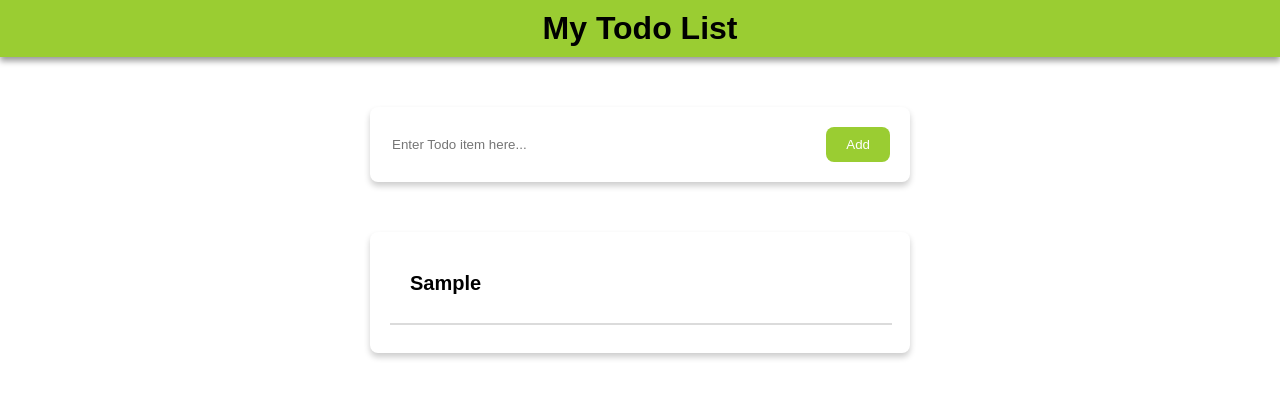
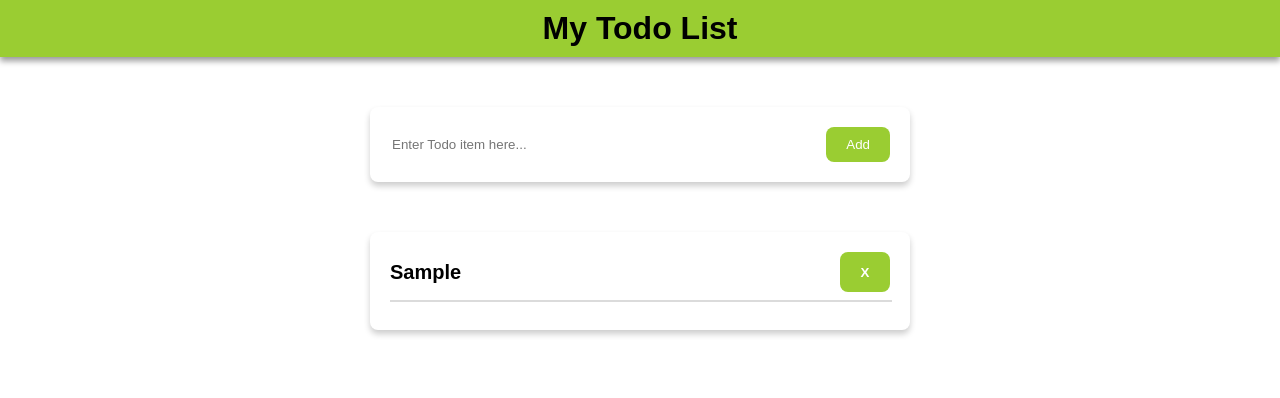
Before and after one commit to abhishekgh3103/Project-TodoList-React-App, a React (Vite) app in the folder todo-list-react-app/: page / in a window 1280 px wide. Both pictures are taken after typing "Sample" into the empty fields and a click on the button "Add". Shown: the top 398 px of the page. Built offline with nearby package versions, Linux system fonts and the light colour scheme.

Commit message:
Add delete functionality to todoitem component

```diff
--- a/todo-list-react-app/src/components/Todo.jsx
+++ b/todo-list-react-app/src/components/Todo.jsx
@@ -10,7 +10,7 @@ export default function Todo() {
     return (
         <div>
             <Form todos = {todos} setTodos = {setTodos}/>
-            <TodoList todos = {todos}/>
+            <TodoList todos = {todos} setTodos={setTodos}/>
         </div>
     );
 }
--- a/todo-list-react-app/src/components/TodoItem.jsx
+++ b/todo-list-react-app/src/components/TodoItem.jsx
@@ -1,8 +1,15 @@
 import styles from "./todoItem.module.css"
-export default function TodoItem({item}) {
+export default function TodoItem({item, todos, setTodos}) {
+    function handleClick(item) {
+        console.log('click delete', item);
+        setTodos(todos.filter(todo => todo !== item));
+    }
     return (
     <div className={styles.item}>
-        <div className={styles.itemName}>{item}</div>
+        <div className={styles.itemContainer}>
+            <div className={styles.itemName}>{item}</div>
+            <button className={styles.itemButton} onClick={() =>handleClick(item)}>X</button>
+        </div>
         <hr className= {styles.line}/>
     </div>
     );
--- a/todo-list-react-app/src/components/TodoList.jsx
+++ b/todo-list-react-app/src/components/TodoList.jsx
@@ -1,11 +1,11 @@
 import TodoItem from "./TodoItem";
 import styles from "./todoList.module.css"
 
-export default function TodoList({todos}) {
+export default function TodoList({todos, setTodos}) {
     return(
         <div className={styles.list}>
         {todos.map((item) => (
-        <TodoItem item={item} key={item}/>
+        <TodoItem item={item} key={item} todos={todos} setTodos={setTodos}/>
         ))}
         </div>
         );
--- a/todo-list-react-app/src/components/todoItem.module.css
+++ b/todo-list-react-app/src/components/todoItem.module.css
@@ -1,12 +1,28 @@
 .item{
     width: 500px;
     margin: 0 auto;
+    padding: 20px;
 }
 
+.itemContainer{
+    display: flex;
+    align-items: center;
+}
 .itemName {
-    padding: 20px;
     font-size: 20px;
     font-weight: bold;
+    flex: 3;
+}
+
+.itemButton {
+    border: none;
+    background-color: yellowgreen;
+    color: white;
+    border-radius: 8px;
+    height: 40px;
+    width: 50px;
+    font-weight: bold;
+    cursor: pointer;
 }
 
 .line {
--- a/todo-list-react-app/src/components/todoList.module.css
+++ b/todo-list-react-app/src/components/todoList.module.css
@@ -1,9 +1,8 @@
 .list {
     background-color: white;
-    width: 500px;
+    width: min-content;
     margin: 0 auto;
     margin-top: 50px;
-    padding: 20px;
     border-radius: 8px;
     box-shadow: 0px 4px 6px rgba(0, 0, 0, 0.2);
 }
```
